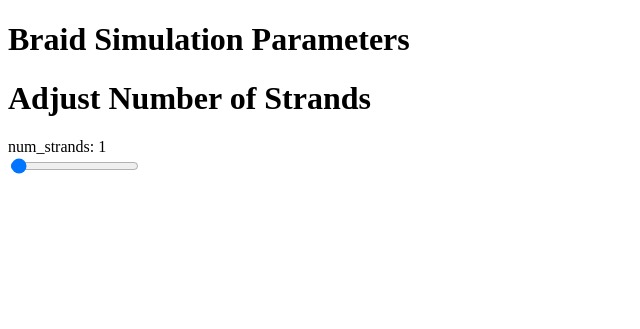
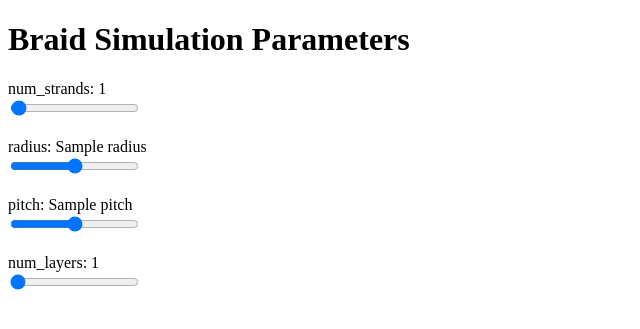
Before and after one commit to BraidRobotics/pychrono_simulations, a Flask app: template web_ui/templates/index.html in a window 1280 px wide. Shown: the top 329 px of the page, without its empty margins (0-640 px from the left). Run offline with Flask 3, Linux system fonts and the light colour scheme; the template is opened without the code that fills it: most values are stand-ins (such as "Sample title", 1, 10 or a date in 2020); parts of the project's set-up code (start-up, migrations or seed data) failed here and were passed over.

Commit message:
Created the shared config

```diff
--- /dev/null
+++ b/config/__init__.py
@@ -0,0 +1 @@
+from config.shared_config import BraidedStructureConfig, braided_structure_config
--- a/visualization/record.py
+++ b/visualization/record.py
@@ -10,7 +10,6 @@ def output_image_frame(visualization, path="assets/frames"):
 	filename = f"{path}/{frame_count:05d}.jpg"
 	visualization.WriteImageToFile(filename)
 	frame_count += 1
-
 
 
 def make_video_from_frames(path="assets/frames", output="output.mp4", fps=30):
--- a/web_ui/server.py
+++ b/web_ui/server.py
@@ -1,23 +1,35 @@
 from flask import Flask, request, jsonify
 from flask import render_template
 from multiprocessing import Value
+from config import braided_structure_config
 
 app = Flask(__name__, template_folder="templates")
-param = Value('d', 0.0)  # shared float value
 
 @app.route("/")
 def index():
-    with param.get_lock():
-        current_value = param.value
-    return render_template("index.html", num_strands=current_value)
+    with braided_structure_config.lock:
+        return render_template(
+            "index.html",
+            num_strands=braided_structure_config.num_strands,
+            radius=braided_structure_config.radius,
+            pitch=braided_structure_config.pitch,
+            num_layers=braided_structure_config.num_layers
+        )
 
 @app.route("/set_param", methods=["POST"])
 def set_param():
     data = request.get_json()
-    new_value = float(data.get("num_strands", 0.0))
-    with param.get_lock():
-        param.value = new_value
-    return jsonify({"status": "ok", "num_strands": param.value})
+    with braided_structure_config.lock:
+        if "num_strands" in data:
+            braided_structure_config.num_strands = float(data["num_strands"])
+        if "radius" in data:
+            braided_structure_config.radius = float(data["radius"])
+        if "pitch" in data:
+            braided_structure_config.pitch = float(data["pitch"])
+        if "num_layers" in data:
+            braided_structure_config.num_layers = int(data["num_layers"])
+        braided_structure_config.rebuild_requested = True
+    return jsonify({"status": "ok"})
 
 if __name__ == "__main__":
     import logging
--- a/web_ui/templates/index.html
+++ b/web_ui/templates/index.html
@@ -7,23 +7,41 @@
 <body>
 	<h1>Braid Simulation Parameters</h1>
 
-	<h1>Adjust Number of Strands</h1>
-	<label for="numStrandsSlider">num_strands: <span id="sliderValue">{{ num_strands }}</span></label><br>
-	<input type="range" id="numStrandsSlider" min="0" max="100" step="1" value="{{ num_strands }}">
+	<label for="numStrandsSlider">num_strands: <span id="numStrandsValue">{{ num_strands }}</span></label><br>
+	<input type="range" id="numStrandsSlider" min="0" max="100" step="1" value="{{ num_strands }}"><br><br>
+
+	<label for="radiusSlider">radius: <span id="radiusValue">{{ radius }}</span></label><br>
+	<input type="range" id="radiusSlider" min="0" max="1" step="0.01" value="{{ radius }}"><br><br>
+
+	<label for="pitchSlider">pitch: <span id="pitchValue">{{ pitch }}</span></label><br>
+	<input type="range" id="pitchSlider" min="0" max="5" step="0.01" value="{{ pitch }}"><br><br>
+
+	<label for="numLayersSlider">num_layers: <span id="numLayersValue">{{ num_layers }}</span></label><br>
+	<input type="range" id="numLayersSlider" min="1" max="100" step="1" value="{{ num_layers }}"><br><br>
 
 	<script>
-		const slider = document.getElementById('numStrandsSlider');
-		const sliderValue = document.getElementById('sliderValue');
+		const sliders = [
+			{ id: 'numStrandsSlider', label: 'numStrandsValue', key: 'num_strands' },
+			{ id: 'radiusSlider', label: 'radiusValue', key: 'radius' },
+			{ id: 'pitchSlider', label: 'pitchValue', key: 'pitch' },
+			{ id: 'numLayersSlider', label: 'numLayersValue', key: 'num_layers' },
+		];
 
-		slider.value = "{{ num_strands }}";
-		sliderValue.textContent = slider.value;
+		sliders.forEach(({ id, label, key }) => {
+			const slider = document.getElementById(id);
+			const valueLabel = document.getElementById(label);
 
-		slider.addEventListener('input', () => {
-			sliderValue.textContent = slider.value;
-			fetch('/set_param', {
-				method: 'POST',
-				headers: { 'Content-Type': 'application/json' },
-				body: JSON.stringify({ num_strands: parseFloat(slider.value) })
+			slider.addEventListener('input', () => {
+				valueLabel.textContent = slider.value;
+
+				const payload = {};
+				payload[key] = parseFloat(slider.value);
+
+				fetch('/set_param', {
+					method: 'POST',
+					headers: { 'Content-Type': 'application/json' },
+					body: JSON.stringify(payload)
+				});
 			});
 		});
 	</script>
```
Also changed, not shown: config/shared_config.py (added, +14 -0 lines), main.py (+22 -15 lines), structure/braided_structure.py (+7 -15 lines).
